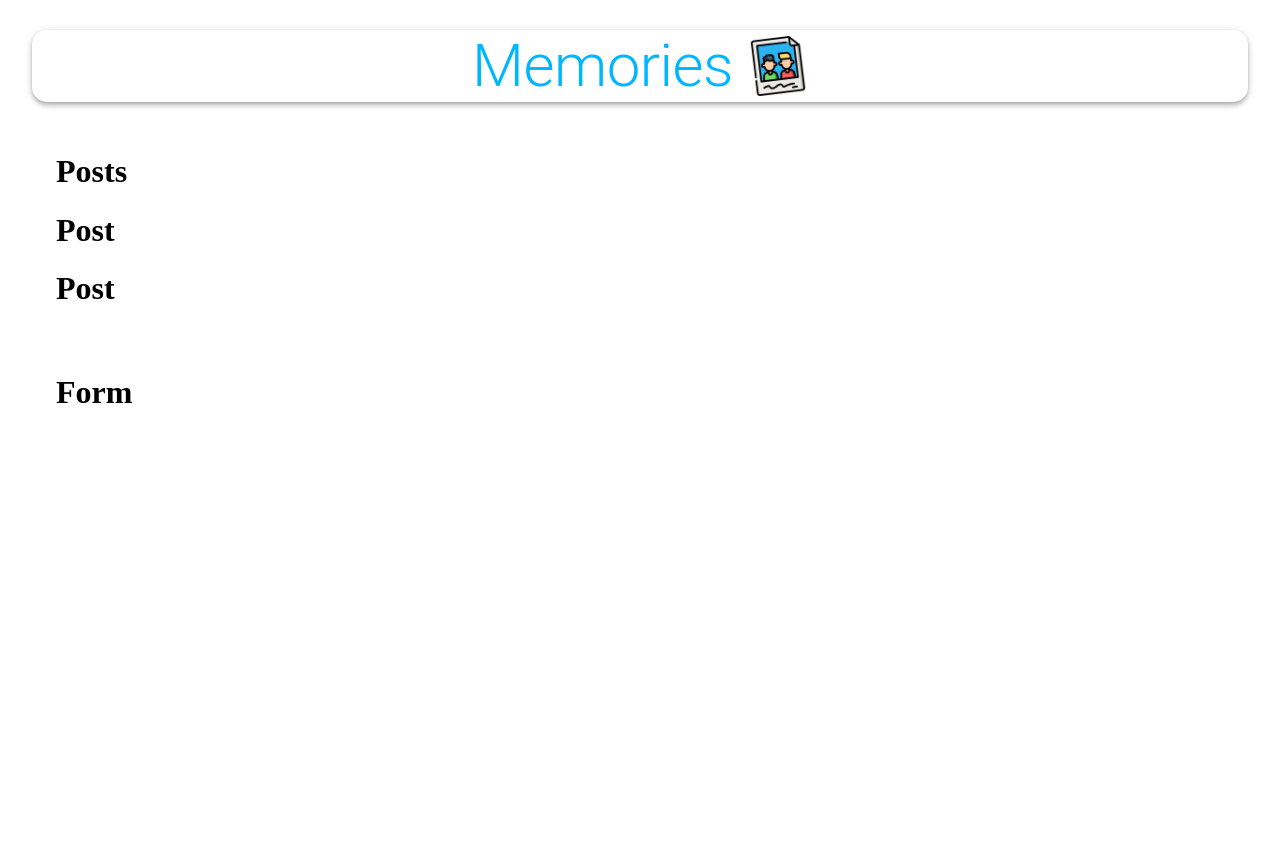
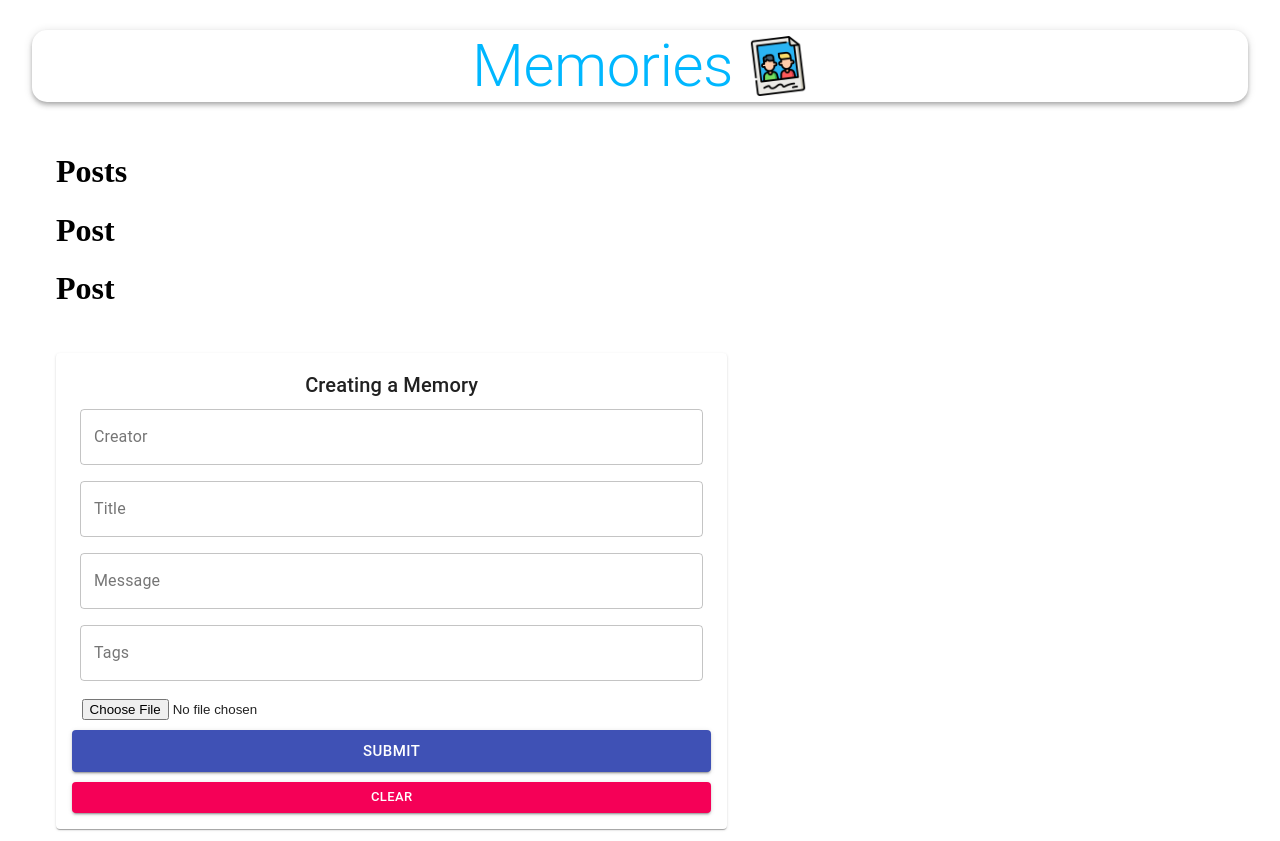
Before and after one commit to RazaNaqsh/mern-memories, a React (Vite) app in the folder client/: page / in a window 1280 px wide. Before the commit the page ends 800 px from the top, so only its background shows below. Built offline with nearby package versions, Linux system fonts and the light colour scheme; no server answers.

Commit message:
Form created

```diff
--- a/client/src/components/Form/Form.jsx
+++ b/client/src/components/Form/Form.jsx
@@ -1,8 +1,116 @@
+import { useState } from "react";
 import useStyles from "./styles";
+import { TextField, Button, Typography, Paper } from "@material-ui/core";
+
+import FileBase from "react-file-base64";
+
 const Form = () => {
   const classes = useStyles();
 
-  return <h1>Form</h1>;
+  const [postData, setPostData] = useState({
+    creator: "",
+    title: "",
+    message: "",
+    tags: "",
+    selectedFile: "",
+  });
+
+  const handleSubmit = async () => {};
+
+  const clear = () => {};
+
+  return (
+    <Paper className={classes.paper}>
+      <form
+        autoComplete="off"
+        noValidate
+        className={`${classes.root} ${classes.form}`}
+        onSubmit={handleSubmit}
+      >
+        <Typography variant="h6">Creating a Memory</Typography>
+        <TextField
+          name="creator"
+          variant="outlined"
+          label="Creator"
+          fullWidth
+          value={postData.creator}
+          onChange={(e) =>
+            setPostData((prev) => ({
+              ...prev,
+              creator: e.target.value,
+            }))
+          }
+        />
+        <TextField
+          name="title"
+          variant="outlined"
+          label="Title"
+          fullWidth
+          value={postData.title}
+          onChange={(e) =>
+            setPostData((prev) => ({
+              ...prev,
+              title: e.target.value,
+            }))
+          }
+        />
+        <TextField
+          name="message"
+          variant="outlined"
+          label="Message"
+          fullWidth
+          value={postData.message}
+          onChange={(e) =>
+            setPostData((prev) => ({
+              ...prev,
+              message: e.target.value,
+            }))
+          }
+        />
+        <TextField
+          name="tags"
+          variant="outlined"
+          label="Tags"
+          fullWidth
+          value={postData.tags}
+          onChange={(e) =>
+            setPostData((prev) => ({
+              ...prev,
+              tags: e.target.value,
+            }))
+          }
+        />
+        <div className={classes.fileInput}>
+          <FileBase
+            type="file"
+            multiple={false}
+            onDone={({ base64 }) =>
+              setPostData({ ...postData, selectedFile: base64 })
+            }
+          />
+        </div>
+        <Button
+          className={classes.buttonSubmit}
+          variant="contained"
+          color="primary"
+          size="large"
+          type="submit"
+          fullWidth
+        >
+          Submit
+        </Button>
+        <Button
+          variant="contained"
+          color="secondary"
+          size="small"
+          onClick={clear}
+          fullWidth
+        >
+          Clear
+        </Button>
+      </form>
+    </Paper>
+  );
 };
 
 export default Form;
```
